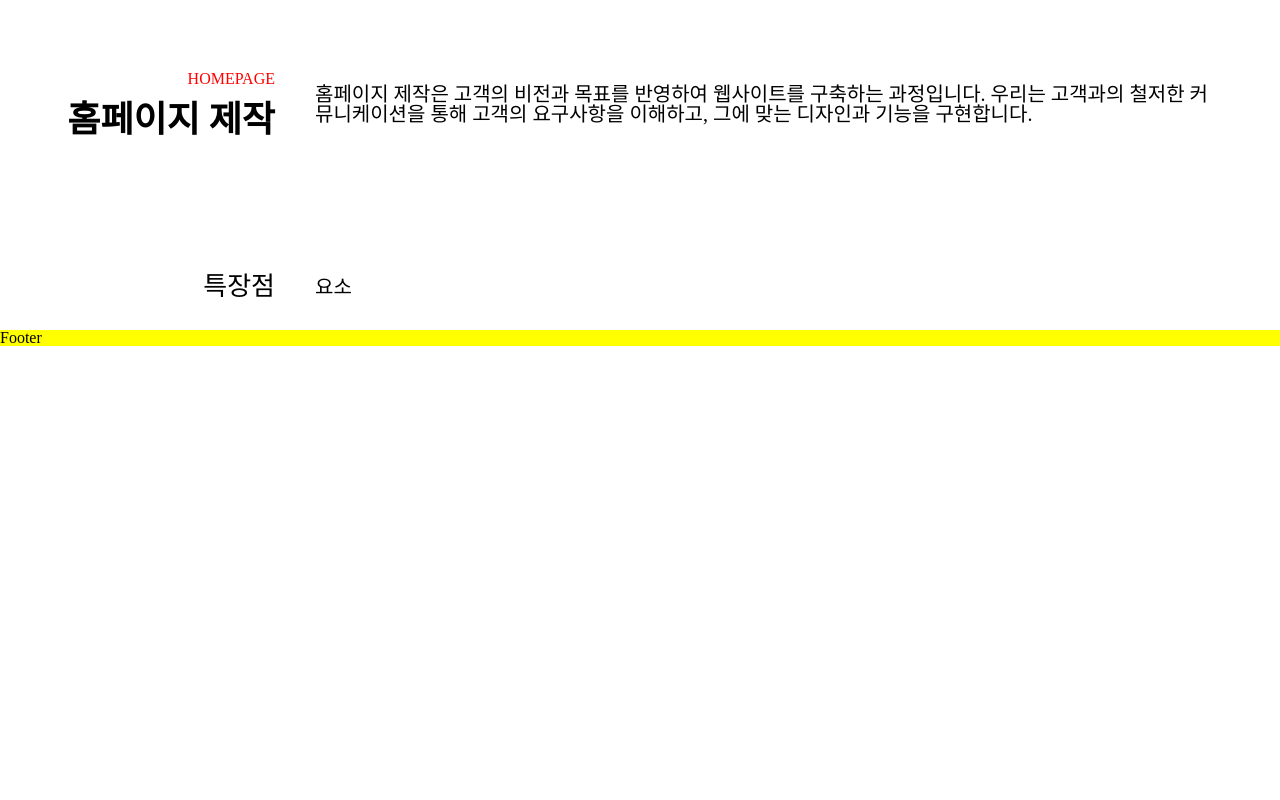
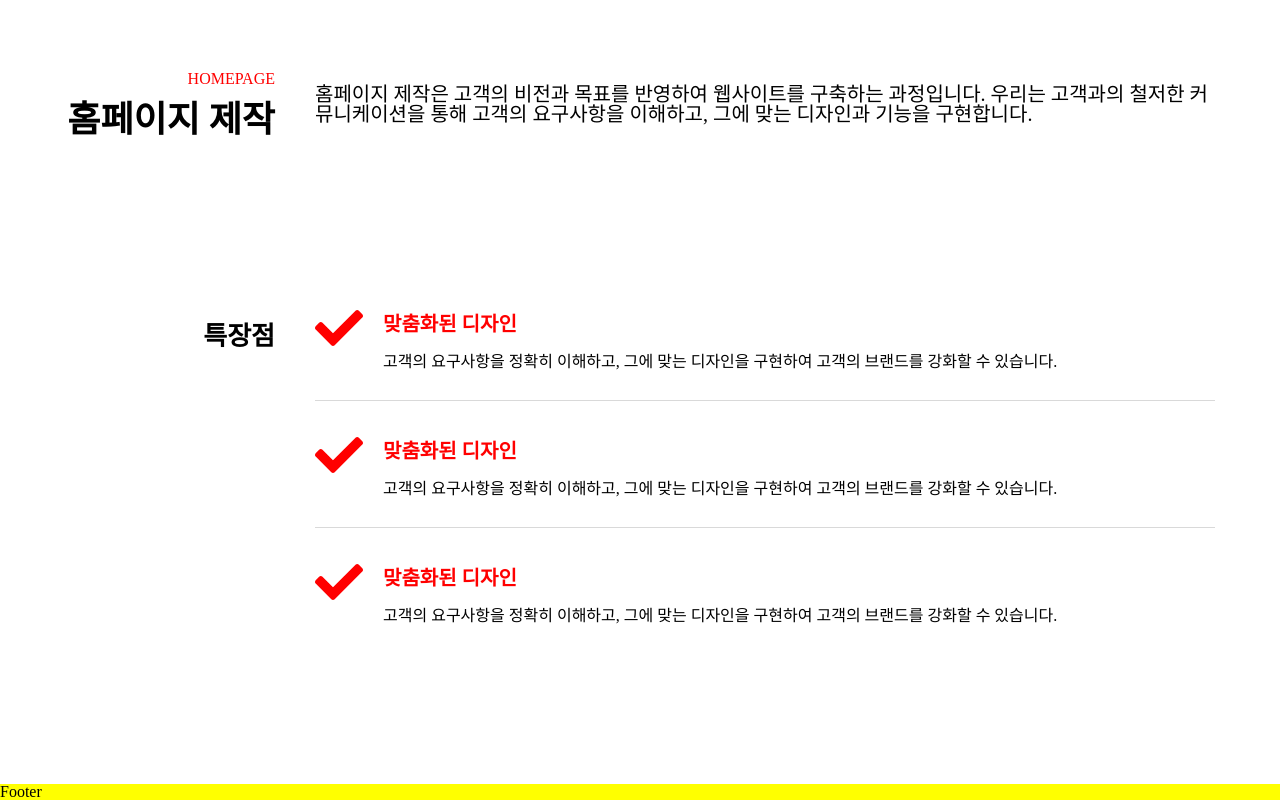
Before and after one commit to motionbit95/kt-networks, a React (Create React App) app: page /service in a window 1280 px wide. Shown: the part 1507-2307 px from the top of the page. Before the commit the page ends 1853 px from the top, so only its background shows below. Built offline with nearby package versions, Linux system fonts and the light colour scheme.

Commit message:
✨Feat : 홈페이지 제작 페이지 초안 구현

```diff
--- a/package.json
+++ b/package.json
@@ -8,6 +8,7 @@
     "@testing-library/user-event": "^13.5.0",
     "react": "^18.2.0",
     "react-dom": "^18.2.0",
+    "react-icons": "^5.0.1",
     "react-router-dom": "^6.22.3",
     "react-scripts": "5.0.1",
     "styled-components": "^6.1.8",
--- a/src/pages/Service.js
+++ b/src/pages/Service.js
@@ -1,5 +1,6 @@
 import React, { useState } from "react";
 import "../styles/dashboard.css";
+import { FaCheck } from "react-icons/fa";
 
 const Tab = ({ render, ...props }) => {
   const [tabIndex, setIndex] = useState(0);
@@ -150,21 +151,125 @@ const Service = () => {
                         alignItems: "center",
                         gap: "40px",
                         margin: "30px 50px",
+                        paddingBottom: "100px",
                       }}
                     >
                       <div
                         style={{
                           display: "flex",
                           flexDirection: "column",
+                          height: "280px",
                           gap: "10px",
                           alignItems: "flex-end",
                           flex: 1,
                         }}
                       >
-                        <div style={{ fontSize: "26px" }}>특장점</div>
+                        <div style={{ fontSize: "26px", fontWeight: "bold" }}>
+                          특장점
+                        </div>
                       </div>
-                      <div style={{ width: "900px", fontSize: "20px" }}>
-                        요소
+                      <div style={{ width: "900px" }}>
+                        <div
+                          style={{
+                            display: "flex",
+                            flexDirection: "row",
+                            gap: "20px",
+                            borderBottom: "1px solid #d9d9d9",
+                            padding: "30px 0",
+                          }}
+                        >
+                          <FaCheck style={{ color: "red", fontSize: "48px" }} />
+                          <div
+                            style={{
+                              display: "flex",
+                              flexDirection: "column",
+                              gap: "10px",
+                            }}
+                          >
+                            <div
+                              style={{
+                                fontSize: "20px",
+                                color: "red",
+                                fontWeight: "bold",
+                                margin: "10px 0px",
+                              }}
+                            >
+                              맞춤화된 디자인
+                            </div>
+                            <div style={{ fontSize: "16px" }}>
+                              고객의 요구사항을 정확히 이해하고, 그에 맞는
+                              디자인을 구현하여 고객의 브랜드를 강화할 수
+                              있습니다.
+                            </div>
+                          </div>
+                        </div>
+                        <div
+                          style={{
+                            display: "flex",
+                            flexDirection: "row",
+                            gap: "20px",
+                            borderBottom: "1px solid #d9d9d9",
+                            padding: "30px 0",
+                          }}
+                        >
+                          <FaCheck style={{ color: "red", fontSize: "48px" }} />
+                          <div
+                            style={{
+                              display: "flex",
+                              flexDirection: "column",
+                              gap: "10px",
+                            }}
+                          >
+                            <div
+                              style={{
+                                fontSize: "20px",
+                                color: "red",
+                                fontWeight: "bold",
+                                margin: "10px 0px",
+                              }}
+                            >
+                              맞춤화된 디자인
+                            </div>
+                            <div style={{ fontSize: "16px" }}>
+                              고객의 요구사항을 정확히 이해하고, 그에 맞는
+                              디자인을 구현하여 고객의 브랜드를 강화할 수
+                              있습니다.
+                            </div>
+                          </div>
+                        </div>
+                        <div
+                          style={{
+                            display: "flex",
+                            flexDirection: "row",
+                            gap: "20px",
+                            padding: "30px 0",
+                          }}
+                        >
+                          <FaCheck style={{ color: "red", fontSize: "48px" }} />
+                          <div
+                            style={{
+                              display: "flex",
+                              flexDirection: "column",
+                              gap: "10px",
+                            }}
+                          >
+                            <div
+                              style={{
+                                fontSize: "20px",
+                                color: "red",
+                                fontWeight: "bold",
+                                margin: "10px 0px",
+                              }}
+                            >
+                              맞춤화된 디자인
+                            </div>
+                            <div style={{ fontSize: "16px" }}>
+                              고객의 요구사항을 정확히 이해하고, 그에 맞는
+                              디자인을 구현하여 고객의 브랜드를 강화할 수
+                              있습니다.
+                            </div>
+                          </div>
+                        </div>
                       </div>
                     </div>
                   </div>
```
Also changed, not shown: 1 other file (tests, documents, lock files or other folders).
